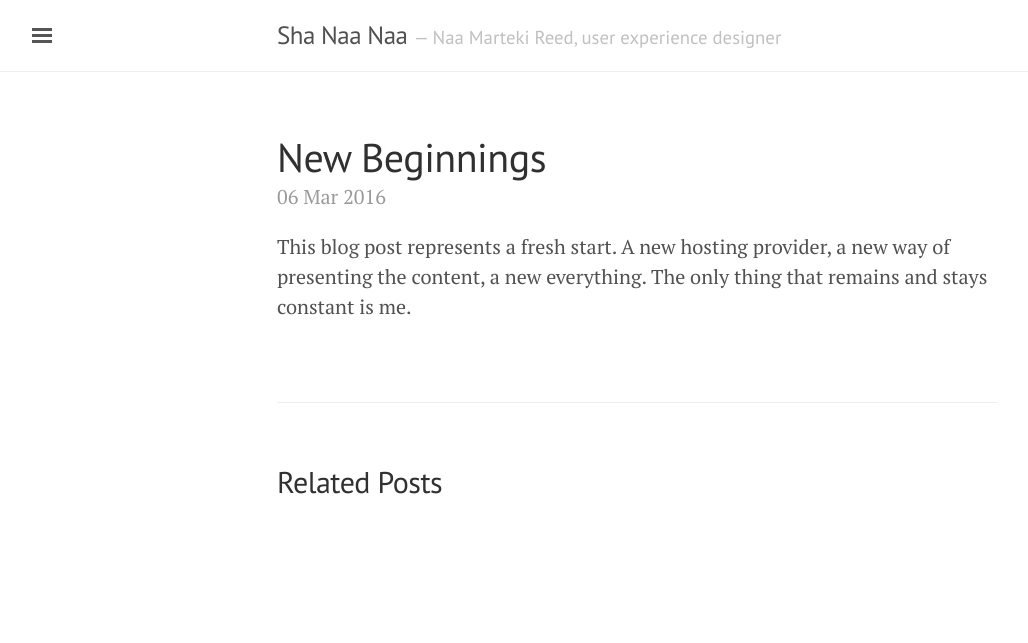
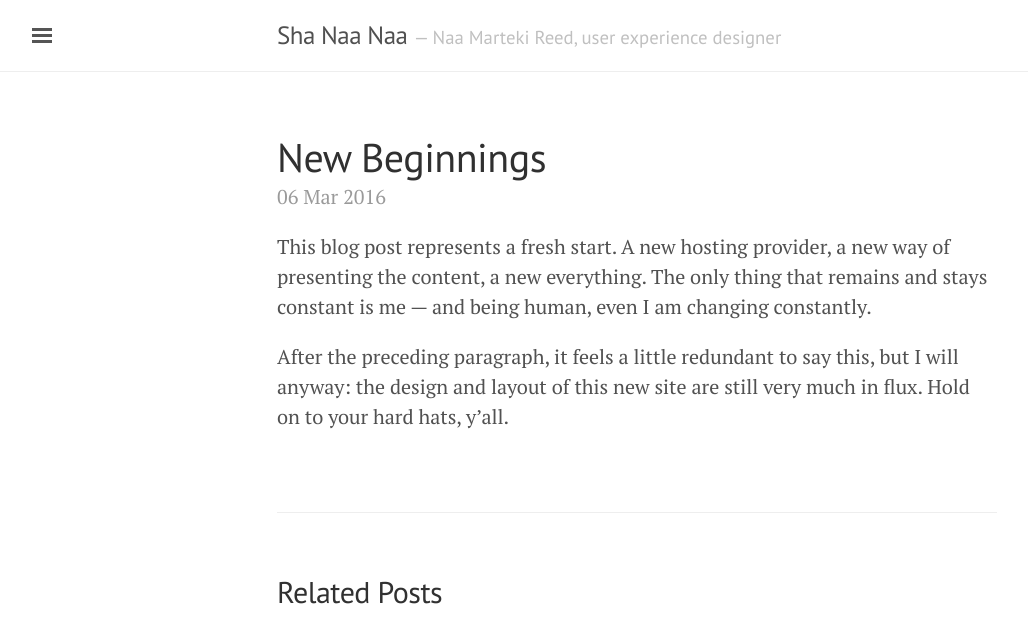
Before and after one commit to marteki/marteki.github.io, a Jekyll site: the page built from _posts/2016-03-06-new-beginnings.md, in a window 1280 px wide. Shown: the top 643 px of the page, without its empty margins (3-1031 px from the left). Built offline with Jekyll 4.4.1, drawn with Linux system fonts in a browser that asks for light colours.

Commit message:
Blog post tweaking

```diff
--- a/_posts/2016-03-06-new-beginnings.md
+++ b/_posts/2016-03-06-new-beginnings.md
@@ -2,9 +2,11 @@
 published: true
 layout: post
 author: Naa Marteki Reed
-title: "New Beginnings"
-excerpt: This blog post represents a fresh start. A new hosting provider, a new way of presenting the content, a new everything. The only thing that remains and stays constant is me.
+title: New Beginnings
+excerpt: This blog post represents a fresh start. A new hosting provider, a new way of presenting the content, a new everything.
 
 ---
 
-This blog post represents a fresh start. A new hosting provider, a new way of presenting the content, a new everything. The only thing that remains and stays constant is me.
+This blog post represents a fresh start. A new hosting provider, a new way of presenting the content, a new everything. The only thing that remains and stays constant is me &mdash; and being human, even I am changing constantly.
+
+After the preceding paragraph, it feels a little redundant to say this, but I will anyway: the design and layout of this new site are still very much in flux. Hold on to your hard hats, y'all.
```
